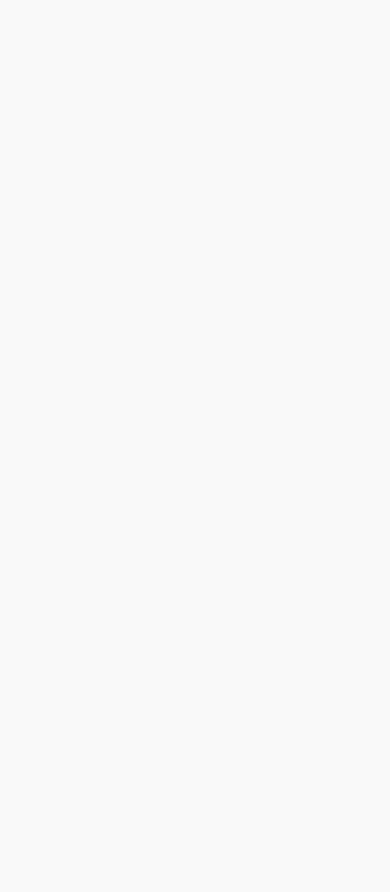
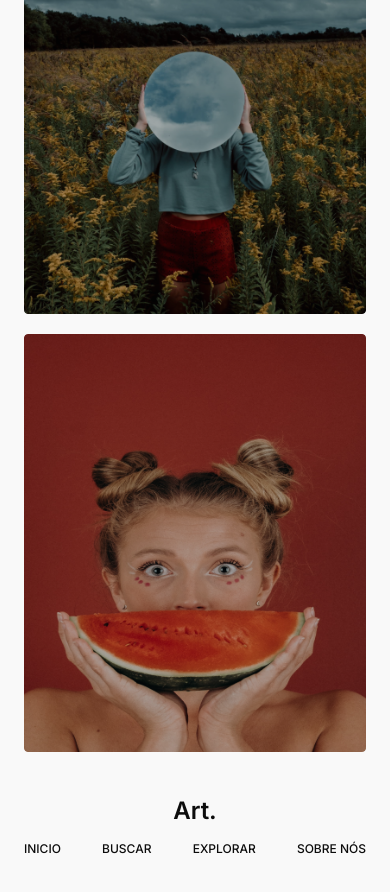
Before and after one commit to Wallysson/desafio-26-art, a React (Vite) app: page / in a window 390 px wide. Shown: the part 1746-2638 px from the top of the page. Before the commit the page ends 1108 px from the top, so only its background shows below. Built offline with nearby package versions, Linux system fonts and the light colour scheme.

Commit message:
responsividade ok

```diff
--- a/src/App.jsx
+++ b/src/App.jsx
@@ -13,8 +13,8 @@ export function App() {
       <Header />
       <Section />
       <Gallery />
-      {/* <Artists />
-      <Footer /> */}
+      <Artists />
+      <Footer />
     </div>
   )
 }
--- a/src/components/Artists.module.css
+++ b/src/components/Artists.module.css
@@ -9,7 +9,7 @@
 }
 
 .artistsContainer {
-  margin-top: 2.5rem;
+  padding-top: 2.5rem;
   display: flex;
   gap: 1.25rem;
   justify-content: space-between;
@@ -22,3 +22,59 @@
   object-fit: contain;
   border-radius: 4px;
 }
+
+@media (max-width: 992px) {
+  .artists {
+    padding-top: 3em;
+  }
+
+  .artists h3 {
+    font-size: 2rem;
+  }
+
+  .artistsContainer {
+    padding-top: 1.25rem;
+    flex-direction: row;
+    gap: 1rem;
+  }
+}
+
+@media (max-width: 768px) {
+  .artists {
+    padding-top: 3em;
+  }
+
+  .artists h3 {
+    font-size: 1.25rem;
+  }
+
+  .artistsContainer {
+    padding-top: 1.25rem;
+    flex-direction: column;
+    gap: 1rem;
+  }
+  .artistsContainer img {
+    max-height: 484px;
+    object-fit: cover;
+  }
+}
+
+@media (max-width: 576px) {
+  .artists {
+    padding-top: 3em;
+  }
+
+  .artists h3 {
+    font-size: 1.25rem;
+  }
+
+  .artistsContainer {
+    padding-top: 1.5rem;
+    flex-direction: column;
+    gap: 1rem;
+  }
+  .artistsContainer img {
+    max-height: 484px;
+    object-fit: cover;
+  }
+}
--- a/src/components/Footer.module.css
+++ b/src/components/Footer.module.css
@@ -3,6 +3,7 @@
   display: flex;
   justify-content: space-between;
   align-items: center;
+  width: 100%;
 }
 
 .footer h1 {
@@ -15,7 +16,7 @@
   display: flex;
   justify-content: space-between;
   align-items: center;
-  gap: 4.38rem;
+  width: 60%;
 }
 
 .footer ul li {
@@ -28,3 +29,56 @@
   text-decoration: none;
   color: var(--black);
 }
+
+@media (max-width: 992px) {
+  .footer {
+    flex-direction: column;
+    padding: 3rem 0;
+  }
+
+  .footer ul {
+    padding-top: 1.5rem;
+    width: 100%;
+  }
+  .footer ul li {
+    font-size: 1rem;
+  }
+}
+
+@media (max-width: 768px) {
+  .footer {
+    flex-direction: column;
+    padding: 2.5rem 0;
+  }
+  .footer h1 {
+    font-size: 2rem;
+  }
+  .footer ul {
+    padding-top: 1.25rem;
+  }
+  .footer ul li {
+    font-size: 0.875rem;
+  }
+}
+
+@media (max-width: 576px) {
+  .footer {
+    flex-direction: column;
+    padding: 2.5rem 0;
+  }
+  .footer h1 {
+    font-size: 1.5rem;
+  }
+  .footer ul {
+    padding-top: 1rem;
+  }
+  .footer ul li {
+    font-size: 0.75rem;
+  }
+}
+
+@media (max-width: 300px) {
+  .footer ul {
+    display: none;
+  }
+}
```
